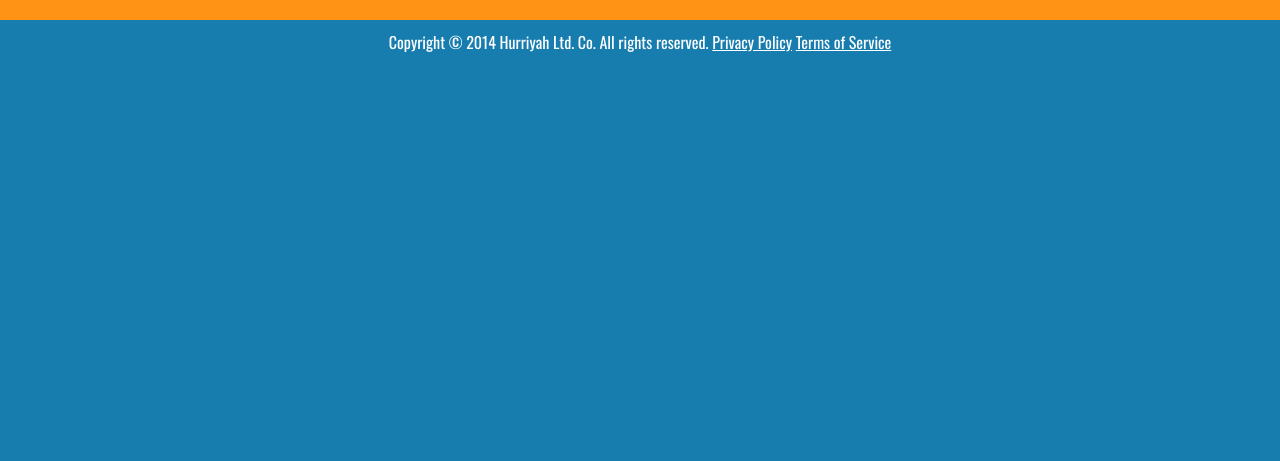
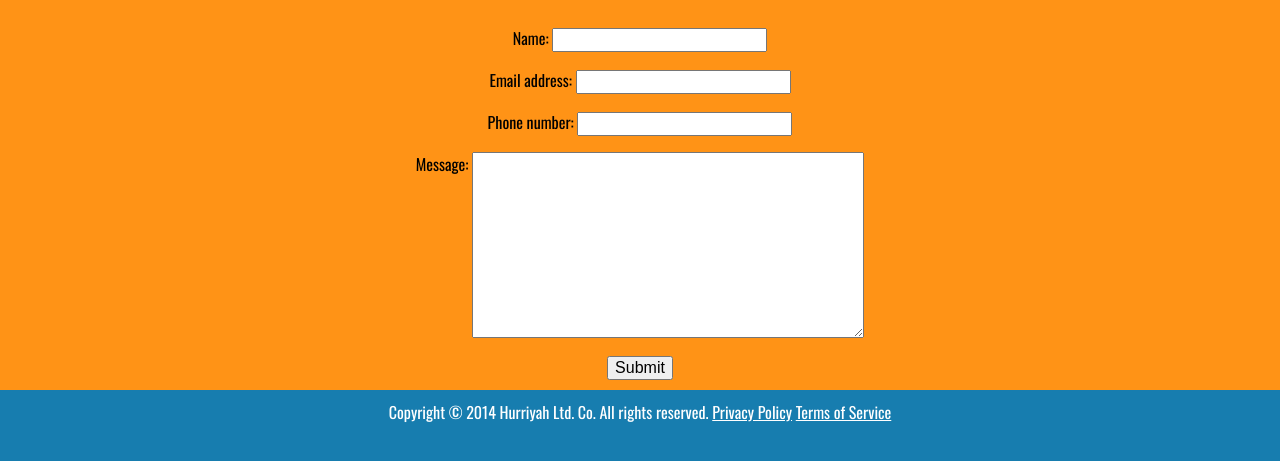
Before and after one commit to jawaidss/halalar-web, a Django app: page /marketing/contact/ in a window 1280 px wide. Shown: the part 70-531 px from the top of the page. Run offline with Django 3.2, Linux system fonts and the light colour scheme.

Commit message:
Add contact form

```diff
--- a/halalar/halalar/settings.py
+++ b/halalar/halalar/settings.py
@@ -40,6 +40,7 @@
     'django.contrib.sitemaps',
     'django_nose',
     'defaultsite',
+    'captcha',
     'marketing',
     'legal',
 )
@@ -118,3 +119,6 @@
 STATICFILES_DIRS = (
     os.path.join(BASE_DIR, 'static'),
 )
+
+DEFAULT_FROM_EMAIL = '%s <salaam@%s>' % (SITE_NAME, SITE_DOMAIN)
+EMAIL_BACKEND = 'django.core.mail.backends.console.EmailBackend'
--- a/halalar/halalar/urls.py
+++ b/halalar/halalar/urls.py
@@ -11,6 +11,7 @@
     url(r'^$', marketing_views.HomeView.as_view(), name='marketing-home'),
     url(r'^marketing/', include('marketing.urls')),
     url(r'^legal/', include('legal.urls')),
+    url(r'^captcha/', include('captcha.urls')),
     url(r'^admin/', include(admin.site.urls)),
     url(r'^sitemap\.xml$', 'django.contrib.sitemaps.views.sitemap', {'sitemaps': sitemaps}),
 )
--- /dev/null
+++ b/halalar/marketing/forms.py
@@ -0,0 +1,25 @@
+from django import forms
+from django.conf import settings
+from django.core.mail import EmailMessage
+
+from captcha.fields import CaptchaField
+from localflavor.us.forms import USPhoneNumberField
+
+class ContactForm(forms.Form):
+    name = forms.CharField()
+    email_address = forms.EmailField()
+    phone_number = USPhoneNumberField(required=False)
+    message = forms.CharField(widget=forms.Textarea)
+    captcha = CaptchaField()
+
+    def send_mail(self):
+        email_message = EmailMessage()
+        email_message.subject = 'Message from %s' % self.cleaned_data['name']
+        email_message.body = '''
+Name: %(name)s
+Email address: %(email_address)s
+Phone number: %(phone_number)s
+Message: %(message)s
+        '''.strip() % self.cleaned_data
+        email_message.to = [settings.DEFAULT_FROM_EMAIL]
+        email_message.send()
--- a/halalar/marketing/templates/marketing/contact.html
+++ b/halalar/marketing/templates/marketing/contact.html
@@ -3,4 +3,9 @@
 {% block title %}{% block description %}Contact{% endblock %}{% endblock %}
 
 {% block content %}
+<form action="." method="post">
+  {% csrf_token %}
+  {{ form.as_p }}
+  <input type="submit" value="Submit">
+</form>
 {% endblock %}
--- a/halalar/marketing/views.py
+++ b/halalar/marketing/views.py
@@ -1,4 +1,8 @@
 from django.views.generic.base import TemplateView
+from django.views.generic.edit import FormView
+from django.core.urlresolvers import reverse_lazy
+
+from .forms import ContactForm
 
 class HomeView(TemplateView):
     template_name = 'marketing/home.html'
@@ -6,8 +10,14 @@
 class AboutView(TemplateView):
     template_name = 'marketing/about.html'
 
-class ContactView(TemplateView):
+class ContactView(FormView):
     template_name = 'marketing/contact.html'
+    form_class = ContactForm
+    success_url = reverse_lazy('marketing-thanks')
+
+    def form_valid(self, form):
+        form.send_mail()
+        return super(ContactView, self).form_valid(form)
 
 class ThanksView(TemplateView):
     template_name = 'marketing/thanks.html'
--- a/requirements.txt
+++ b/requirements.txt
@@ -1,9 +1,14 @@
 Django==1.6.5
+Pillow==2.5.3
 coverage==3.7.1
+django-defaultsite==1.1
+django-localflavor==1.0
 django-nose==1.2
+django-simple-captcha==0.4.2
 flake8==2.2.2
 mccabe==0.2.1
 nose==1.3.3
 pep8==1.5.7
 pyflakes==0.8.1
+six==1.7.3
 wsgiref==0.1.2
```
Also changed, not shown: halalar/marketing/tests/__init__.py (+1 -0 lines), halalar/marketing/tests/forms.py (added, +34 -0 lines), halalar/marketing/tests/views.py (+23 -0 lines).
